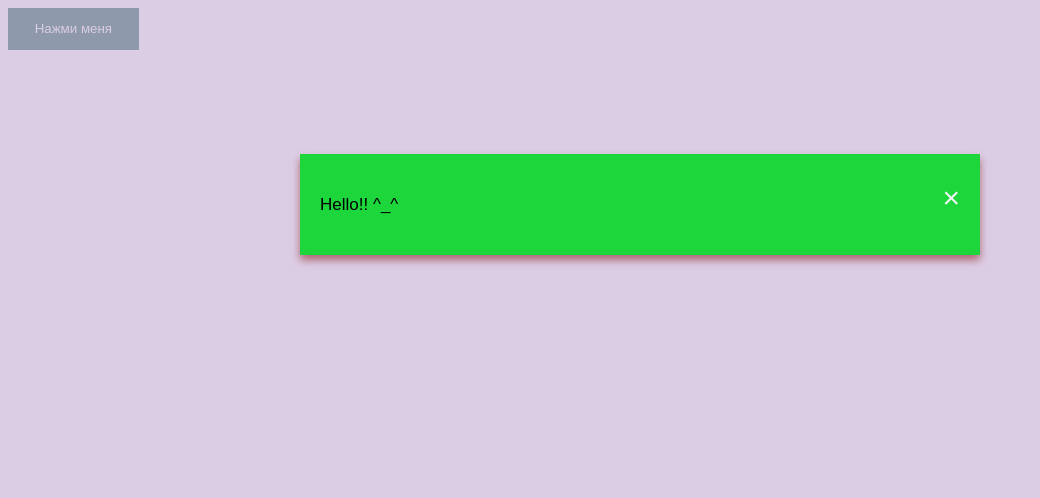
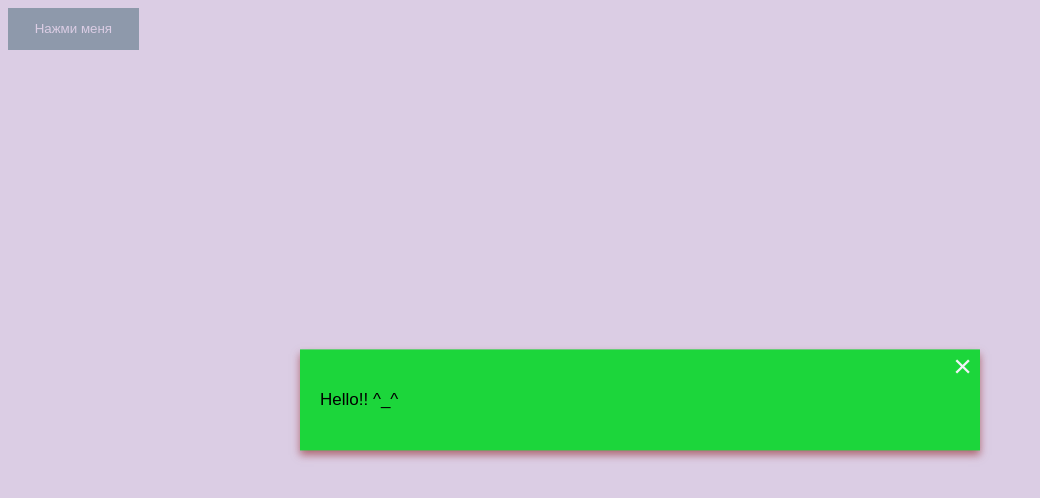
Before and after one commit to AeroztaR/simple_modal, a plain HTML site: page index.html in a window 1280 px wide. Both pictures are taken after a click on the button "Нажми меня". Shown: the whole page, without its empty margins (0-1040 px from the left). Drawn offline with Linux system fonts and the light colour scheme.

Commit message:
Add modals js module with bindModal function

```diff
--- a/css/main.css
+++ b/css/main.css
@@ -23,8 +23,11 @@ body {font: 17px/1.6 Arial, Helvetica, sans-serif;}
 }
 
 .modal-content {
+    position: relative;
     background: rgb(28, 214, 59);
-    margin: 12% auto;
+    top: 50%;
+    left: 50%;
+    transform: translate(-50%, -50%);
     padding: 20px;
     width: 50%;
     box-shadow: 0 5px 8px 0 rgba(128, 0, 0, 0.507);
@@ -37,9 +40,11 @@ body {font: 17px/1.6 Arial, Helvetica, sans-serif;}
 }
 
 .closeBtn {
+    position: absolute;
+    right: .5rem;
+    top: -.5rem;
     color: rgb(241, 243, 247);
-    float: right;
-    font-size: 30px;
+    font-size: 2rem;
 }
 
 .closeBtn:hover, .closeBtn:focus {
--- a/index.html
+++ b/index.html
@@ -8,9 +8,9 @@
     <title>modal_window</title>
 </head>
 <body>
-    <button id="modalBtn" class="button">Нажми меня</button>
+    <button class="button modalBtn">Нажми меня</button>
 
-    <div id="justModal" class="modal">
+    <div class="modal justModal">
         <div class="modal-content">
             <span class="closeBtn">&times;</span>
             <p>Hello!! ^_^</p>
--- a/js/main.js
+++ b/js/main.js
@@ -1,26 +1,35 @@
-'use strict';
+const modals = () => {
+    function bindModal(triggerSelector, modalSelector, closeSelector) {
+        const trigger = document.querySelectorAll(triggerSelector);
+        const modal = document.querySelector(modalSelector);
+        const close = document.querySelector(closeSelector);
 
-let doc = document,
-    modal = doc.getElementById('justModal'),
-    modalBtn = doc.getElementById('modalBtn'),
-    closeBtn = doc.querySelector('.closeBtn');
+        trigger.forEach(item => {
+            item.addEventListener('click', (e) => {
+                e.preventDefault();
 
-modalBtn.addEventListener('click', openModal);
+                modal.style.display = 'block';
+                document.body.style.overflow = 'hidden';
+            });
+        });
 
-function openModal(){
-    modal.style.display = 'block';
+        close.addEventListener('click', () => {
+            modal.style.display = 'none';
+            document.body.style.overflow = '';
+        });
+
+        modal.addEventListener('click', (e) => {
+            if (e.target == modal) {
+                modal.style.display = 'none';
+                document.body.style.overflow = '';
+            }
+        });
+    }
+
+
+    bindModal('.modalBtn', '.modal', '.closeBtn');
 };
 
-closeBtn.addEventListener('click', closeModal);
-
-function closeModal (){
-    modal.style.display = 'none';
-}
-
-window.addEventListener('click', outsideCloseModal);
-
-function outsideCloseModal(e){
-    if(e.target == modal){
-        modal.style.display = 'none';
-    }
-}
+window.addEventListener('DOMContentLoaded', () => {
+    modals();
+});
```
